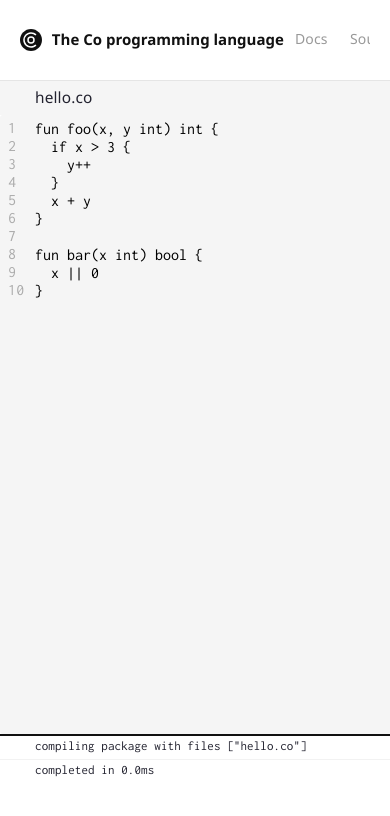
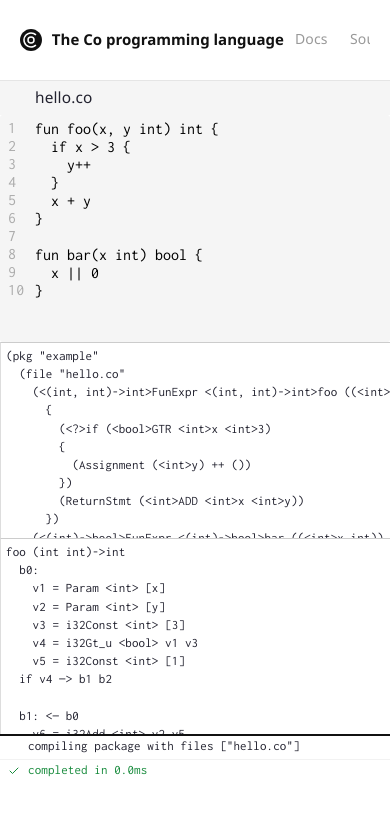
Before and after one commit to rsms/co, a Jekyll site: the page built from docs/play/index.html, in a window 390 px wide. Shown: the top 816 px of the page. Built offline with Jekyll 4.4.1, drawn with Linux system fonts in a browser that asks for light colours; some web fonts are replaced.

Commit message:
playground

```diff
--- a/docs/play/index.html
+++ b/docs/play/index.html
@@ -33,15 +33,10 @@ window.readFileSync = function(fn, options) {
   overflow:hidden;
 }
 
-.files {
-  display: flex;
-  align-items:stretch;
-}
-
 /* TextEDitor */
 .ted.file {
   margin-top: 1px;
-  width: 500px;
+  min-width: 100px;
 }
 .ted.file .name {
   margin:0;
@@ -71,8 +66,8 @@ window.readFileSync = function(fn, options) {
     transition: 100ms all ease;
   }
 
-*[id^="template"] {
-  opacity:0.5;
+*[id^="template"], #icons {
+  display: none;
 }
 
 .statues {
@@ -109,25 +104,60 @@ window.readFileSync = function(fn, options) {
     margin: 0;
     padding: 0;
     border: 0;
-    height: 2;
-    background: #999;
+    height: 24px;
+    background: #f2f2f2;
   }
   .console .entry {
-    padding: 2px 35px;
+    padding: 2px 8px;
     border-top:1px solid #f2f2f2;
+    display: flex;
+    align-items: center;
+    /*background-size: 12px 12px;
+    background-position: 13px center;
+    background-repeat: no-repeat;*/
   }
   .console .entry:first-child {
     border-top: none;
   }
+    .console .entry .icon {
+      flex: 0 0 auto;
+      display: flex;
+      width: 12px;
+      height: 12px;
+      margin-right:8px;
+    }
+      .console .entry .icon > svg {
+        width: inherit;
+        height: inherit;
+      }
+    .console .entry .message {
+      flex: 1 0 auto;
+      /* white-space: nowrap; */
+      line-break: strict;
+      word-break: keep-all;
+      overflow-wrap: break-word;
+      margin-right:10px;
+    }
+    .console .entry .origin {
+      color: #aaa;
+      flex: 0 1 auto;
+      white-space: nowrap;
+      overflow: hidden;
+      text-overflow: clip;
+      text-align: right;
+    }
+
   .console .entry.error {
-    color: darkred;
-    /*color: maroon;*/
+    color: #c32700;
   }
   .console .entry.warn {
-    color: rgba(0,0,0,0.4);
+    color: #bf7e17;
   }
   .console .entry.info {
-    color: blue;
+    color: #2975a5;
+  }
+  .console .entry.success {
+    color: #168a3b;
   }
   .console hr + .entry {
     border-top: none;
@@ -139,11 +169,23 @@ window.readFileSync = function(fn, options) {
   align-items: stretch;
   min-height: 100px;
 }
+  .sources .files {
+    flex:1 1 40%;
+    max-width:500px;
+    display: flex;
+    align-items: stretch;
+  }
+    .sources .files .file {
+      flex:1 1 auto;
+    }
   .sources .info {
-    flex:1 1 50%;
+    flex:1 1 60%;
     overflow:hidden;
     display: flex;
   }
+    .sources .info #result-ir {
+      max-width: 230px;
+    }
   .sources .result {
     /*background: lightpink;*/
     white-space: pre;
@@ -155,7 +197,52 @@ window.readFileSync = function(fn, options) {
     padding: 5px;
   }
 
+@media only screen and (max-device-width: 480px) {
+  /* case: display width <= 800px */
+  .main {
+    /* note: need to be sync'd with /r/style.css */
+    top: 110px;
+  }
+}
+
+@media only screen and (max-width: 900px) {
+  /* case: window width <= 800px */
+  .sources .info {
+    flex-direction: column;
+  }
+  .sources .info > *:first-child {
+    border-bottom: 1px solid #ccc;
+  }
+  .sources .info #result-ir {
+    max-width: none;
+  }
+}
+
+@media only screen and (max-width: 500px) {
+  /* case: window width <= 500px */
+  .sources {
+    flex-direction: column;
+  }
+  .sources .info > *:first-child {
+    border-top: 1px solid #ccc;
+  }
+}
+
 </style>
+
+<div id="icons">
+  <svg xmlns="http://www.w3.org/2000/svg" width="24" height="24" viewBox="0 0 24 24" fill="none" stroke="currentColor" stroke-width="2" stroke-linecap="round" stroke-linejoin="round" class="feather feather-check"><polyline points="20 6 9 17 4 12"></polyline></svg>
+
+  <svg class="feather feather-alert-triangle" xmlns="http://www.w3.org/2000/svg" width="24" height="24" viewBox="0 0 24 24" fill="none" stroke="currentColor" stroke-width="2" stroke-linecap="round" stroke-linejoin="round">
+    <path d="M10.29 3.86L1.82 18a2 2 0 0 0 1.71 3h16.94a2 2 0 0 0 1.71-3L13.71 3.86a2 2 0 0 0-3.42 0z"></path>
+    <line x1="12" y1="9" x2="12" y2="13"></line>
+    <line x1="12" y1="17" x2="12" y2="17"></line>
+  </svg>
+
+  <svg class="feather feather-flag" xmlns="http://www.w3.org/2000/svg" width="24" height="24" viewBox="0 0 24 24" fill="none" stroke="currentColor" stroke-width="2" stroke-linecap="round" stroke-linejoin="round"><path d="M4 15s1-1 4-1 5 2 8 2 4-1 4-1V3s-1 1-4 1-5-2-8-2-4 1-4 1z"></path><line x1="4" y1="22" x2="4" y2="15"></line></svg>
+
+  <svg class="feather feather-x" xmlns="http://www.w3.org/2000/svg" width="24" height="24" viewBox="0 0 24 24" fill="none" stroke="currentColor" stroke-width="2" stroke-linecap="round" stroke-linejoin="round"><line x1="18" y1="6" x2="6" y2="18"></line><line x1="6" y1="6" x2="18" y2="18"></line></svg>
+</div>
 
 <div class="main">
   <div class="sources">
@@ -167,7 +254,9 @@ window.readFileSync = function(fn, options) {
   </div>
   <div class="console">
     <div id="template-console-entry" class="entry">
-      <span class="message"></span>
+      <div class="icon"></div>
+      <div class="message"></div>
+      <div class="origin"></div>
     </div>
   </div>
 </div>
@@ -206,29 +295,83 @@ function template(id) {
 }
 
 
-// window.onerror = function(a, b, c) {
-//   console.error('err', a,b,c)
-// }
-
-
 class Console {
   constructor(el) {
     this.el = el
     this.entTemplate = template('console-entry')
     this.el.innerText = ''
+    this.icons = new Map()
+  }
+
+  getIcon(name) {
+    let icon = this.icons.get(name)
+    if (!icon) {
+      let classname = {
+        'success': 'feather-check',
+        'info': 'feather-flag',
+        'warn': 'feather-alert-triangle',
+        'error': 'feather-x',
+      }[name]
+      icon = classname ? $('#icons .' + classname) : null
+      if (!icon) {
+        return null
+      }
+      this.icons.set(name, icon)
+    }
+    return icon.cloneNode(true)
+  }
+
+  fmtorigin(origin) {
+    // origin = {
+    //   filename :string
+    //   line     :number
+    //   column   :number
+    // }
+    let file = origin.filename
+    let fileStart = file.substr(0,6)
+    let p = file.lastIndexOf('/')
+    if (p != -1) {
+      let p2 = file.lastIndexOf('?')
+      if (p2 > p) {
+        p = file.lastIndexOf('/', p - 1)
+        if (p != -1) {
+          file = file.substring(p + 1, p2)
+        }
+      } else {
+        file = file.substr(p + 1)
+      }
+    }
+    return file + ':' + origin.line + ':' + origin.column
   }
 
   logv(cls, args) {
     let c = this
     let ent = c.entTemplate.cloneNode(true)
+    let iconel = $('.icon', ent)
     let msgel = $('.message', ent)
     let fileLink = null
+    let origin = null
+
+    let icon = cls ? this.getIcon(cls) : null
+    if (icon) {
+      iconel.appendChild(icon)
+    }
 
     let s = args.filter((obj, i) => {
       // pick out first argument if its a file
-      if (i == 0 && obj instanceof ted.File) {
-        fileLink = obj
-        return false
+      if (i == 0) {
+        if (obj instanceof ted.File) {
+          fileLink = obj
+          return false
+        } else if (
+          typeof obj == 'object' &&
+          obj.filename &&
+          obj.line !== undefined &&
+          obj.column !== undefined
+        ) {
+          origin = obj
+          return false
+        }
       }
       return true
     }).map(obj => {
@@ -245,30 +388,24 @@ class Console {
       ent.classList.add(cls)
     }
 
-    if (fileLink) {
-      console.log('TODO: hook up console entry to file', fileLink)
+    if (fileLink || origin) {
+      let originel = $('.origin', ent)
+      if (fileLink) {
+        console.log('TODO: hook up console entry.origin to ted.File', fileLink)
+      } else if (origin) {
+        originel.innerText = this.fmtorigin(origin)
+      }
     }
 
     c.el.appendChild(ent)
     ent.scrollIntoViewIfNeeded()
   }
 
-  log() {
-    this.logv(null, [].slice.call(arguments))
-  }
-
-  info() {
-    this.logv('info', [].slice.call(arguments))
-  }
-
-  warn() {
-    this.logv('warn', [].slice.call(arguments))
-  }
-
-  error() {
-    this.logv('error', [].slice.call(arguments))
-  }
-
+  log() { this.logv(null, [].slice.call(arguments)) }
+  info() { this.logv('info', [].slice.call(arguments)) }
+  warn() { this.logv('warn', [].slice.call(arguments)) }
+  error() { this.logv('error', [].slice.call(arguments)) }
+  success() { this.logv('success', [].slice.call(arguments)) }
   divider() {
     if (this.el.children.length) {
       this.el.appendChild(document.createElement('hr'))
@@ -317,15 +473,18 @@ var pkg = {
 
     cons.divider()
     cons.log('compiling package with files', Object.keys(sources))
-    // console.log('compiling', sources)
 
     this.isCompiling = true
     this.needsCompile = false
     let startTime = monotime()
     compilePkg(sources, /*skipIR=*/false).then(r => {
       let endTime = monotime()
-      let what = r.success ? 'completed in' : 'failed after'
-      cons.log(`${what} ${(endTime - startTime).toFixed(1)}ms`)
+      let duration = (endTime - startTime).toFixed(1) + 'ms'
+      if (r.success) {
+        cons.success(`completed in ${duration}`)
+      } else {
+        cons.log(`failed after ${duration}`)
+      }
 
       this.isCompiling = false
       this.onCompiled(r)
--- a/docs/r/style.css
+++ b/docs/r/style.css
@@ -195,6 +195,7 @@ body { margin-top: 80px; }*/
 /* small screens */
 @media only screen and (max-device-width: 480px) {
   .header {
+    /* note: need to be sync'd with style in /play/index.html */
     height: 110px;
   }
   .header > div {
```
Also changed, not shown: other parts of docs/play/index.html (+26 -14 lines), docs/doc/ir.md (+1 -1 lines), src/main.ts (+12 -8 lines), docs/play/xlang.debug.js, 1 other file.
